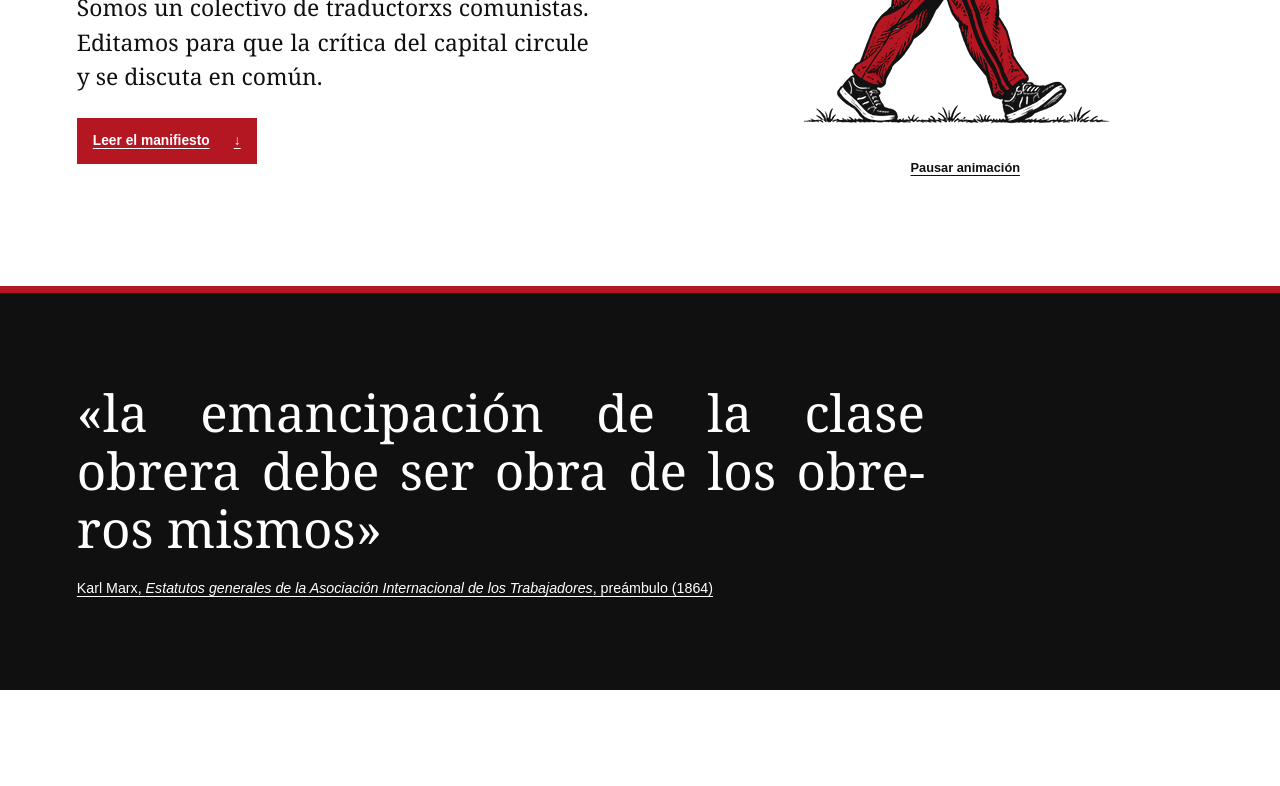
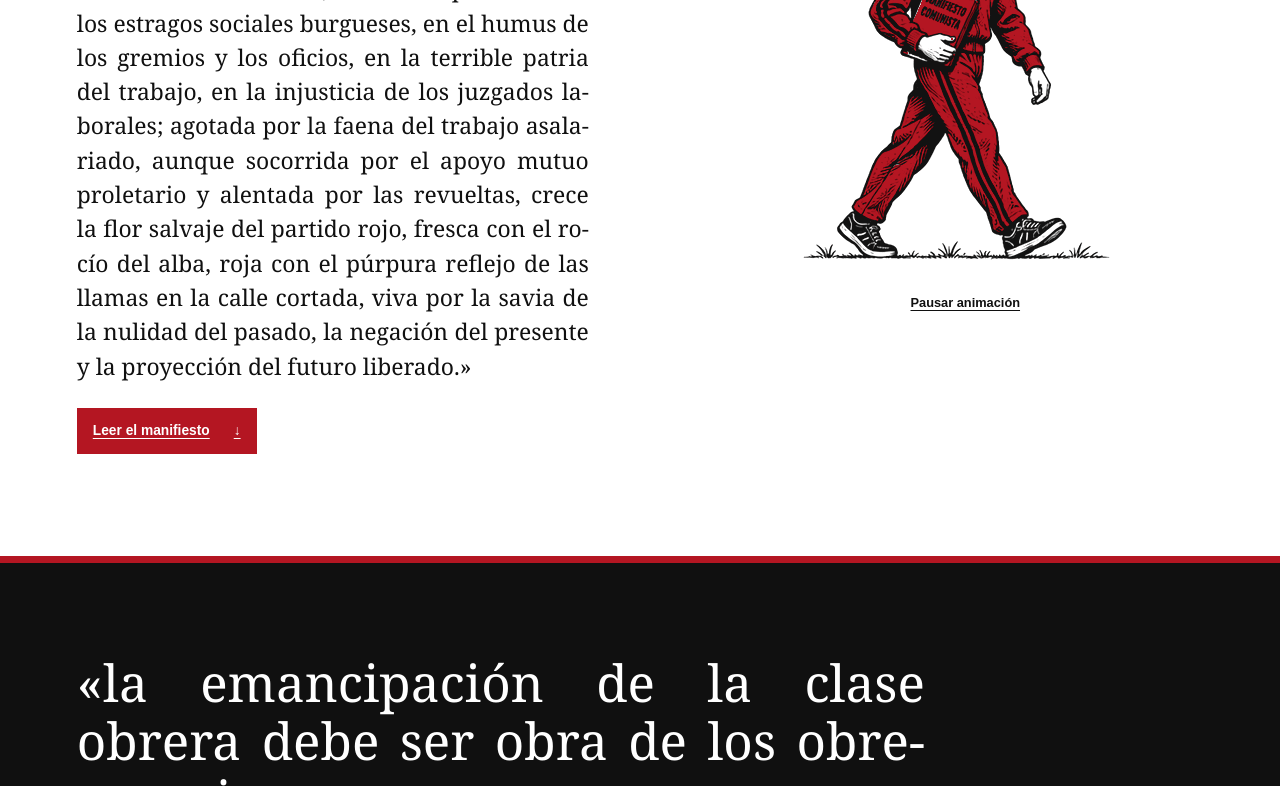
Before and after one commit to ProcrastinarEdiciones/procrastinarediciones.github.io, a plain HTML site: page index.html in a window 1280 px wide. Shown: the part 482-1268 px from the top of the page. Drawn offline with Linux system fonts and the light colour scheme.

```diff
--- a/index.html
+++ b/index.html
@@ -25,7 +25,9 @@
       <div class="portada-texto">
         <p class="estado"><span aria-hidden="true"></span>Página en construcción</p>
         <h1 id="titulo">Procrastinar <span class="titulo-acento">Ediciones</span></h1>
-        <p class="entrada">Somos un colectivo de traductorxs comunistas. Editamos para que la crítica del capital circule y se discuta en común.</p>
+        <blockquote class="entrada">
+          <p>«En las tierras rancias, en lo más profundo de los estragos sociales burgueses, en el humus de los gremios y los oficios, en la terrible patria del trabajo, en la injusticia de los juzgados laborales; agotada por la faena del trabajo asalariado, aunque socorrida por el apoyo mutuo proletario y alentada por las revueltas, crece la flor salvaje del partido rojo, fresca con el rocío del alba, roja con el púrpura reflejo de las llamas en la calle cortada, viva por la savia de la nulidad del pasado, la negación del presente y la proyección del futuro liberado.»</p>
+        </blockquote>
         <a class="boton" href="#manifiesto">Leer el manifiesto <span aria-hidden="true">↓</span></a>
       </div>
       <figure class="obrero">
@@ -54,9 +56,6 @@
         <p>Leemos a Marx para entender cómo se reproduce una sociedad en la que quienes trabajan producen una riqueza que otros controlan. Esa crítica adquiere sentido en las luchas por cambiar las condiciones de la vida común. Queremos que nuestros libros y traducciones sirvan a quienes estudian y se organizan desde sus lugares de trabajo, sus barrios y sus espacios de formación.</p>
         <p>Traducir también es trabajo. Cada versión pasa por decisiones sobre el sentido de las palabras, la historia de un concepto y las discusiones de las que proviene. Queremos hacer visibles esas decisiones, reconocer el trabajo de traducción y revisión, y acompañar los textos con notas allí donde el contexto ayude a leerlos.</p>
         <p>Nuestro internacionalismo empieza por leer experiencias de lucha escritas en otras lenguas, con sus diferencias y sus conflictos. Nos interesa que esos materiales estén al alcance de más personas y que puedan volver a discutirse en común. Editamos desde la convicción de que la emancipación es obra de quienes la hacen posible con su organización.</p>
-        <blockquote class="tesis">
-          <p>«En las tierras rancias, en lo más profundo de los estragos sociales burgueses, en el humus de los gremios y los oficios, en la terrible patria del trabajo, en la injusticia de los juzgados laborales; agotada por la faena del trabajo asalariado, aunque socorrida por el apoyo mutuo proletario y alentada por las revueltas, crece la flor salvaje del partido rojo, fresca con el rocío del alba, roja con el púrpura reflejo de las llamas en la calle cortada, viva por la savia de la nulidad del pasado, la negación del presente y la proyección del futuro liberado.»</p>
-        </blockquote>
         <blockquote class="tesis"><p>«Los filósofos no han hecho más que interpretar de diversos modos el mundo, pero de lo que se trata es de transformarlo».</p><footer><a href="https://www.marxists.org/espanol/m-e/oe/pdf/oe3-v1.pdf">Karl Marx, <cite>Tesis sobre Feuerbach</cite>, tesis XI (1845)</a></footer></blockquote>
       </article>
     </section>
```
